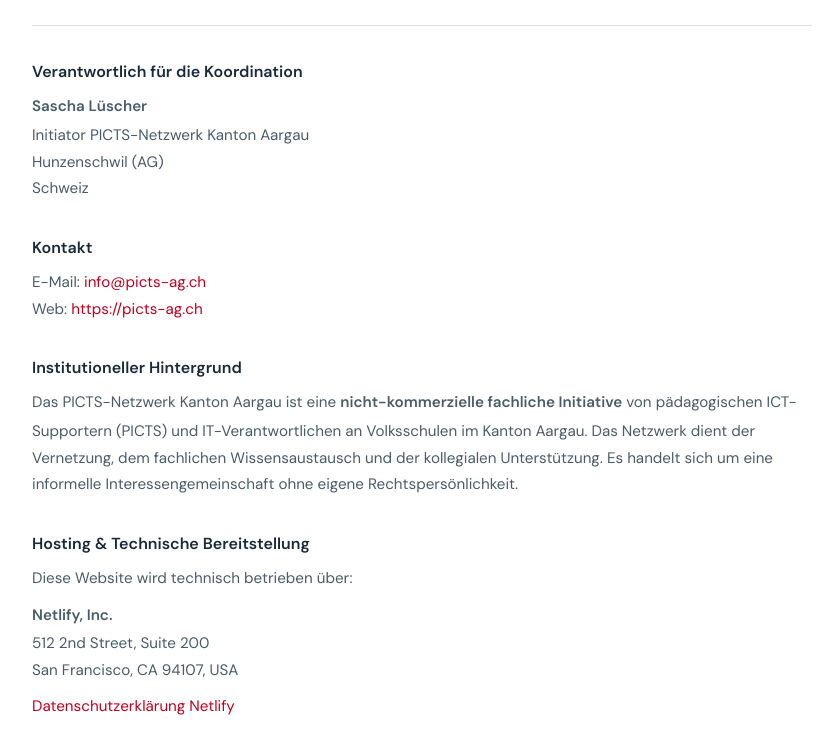
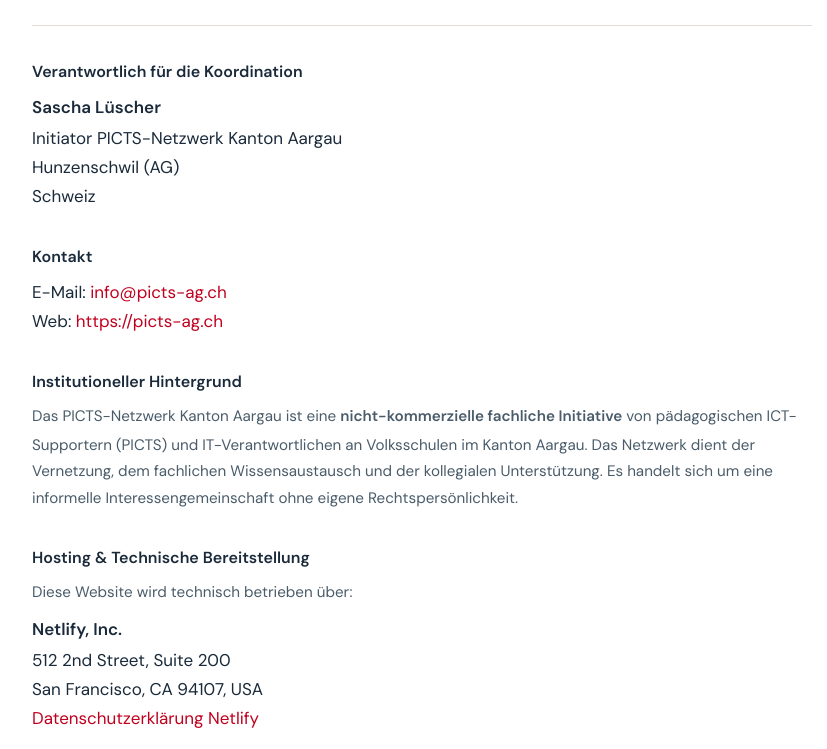
Before and after one commit to KI-Lehrer/picts-ag, a plain HTML site: page impressum.html in a window 1280 px wide. Shown: the part 284-1033 px from the top of the page, without its empty margins (218-1045 px from the left). Drawn offline with Linux system fonts and the light colour scheme.

Commit message:
Impressum: Strukturelle Trennung finalisiert, Footer bereinigt (Jahreszahl entfernt)

```diff
--- a/impressum.html
+++ b/impressum.html
@@ -34,32 +34,32 @@
     <div class="legal-divider"></div>
 
     <h3>Verantwortlich für die Koordination</h3>
-    <p>
+    <div class="legal-address">
       <strong>Sascha Lüscher</strong><br>
       Initiator PICTS-Netzwerk Kanton Aargau<br>
       Hunzenschwil (AG)<br>
       Schweiz
-    </p>
+    </div>
 
     <h3>Kontakt</h3>
-    <p>
-      E-Mail: <a href="mailto:info@picts-ag.ch">info@picts-ag.ch</a><br>
-      Web: <a href="https://picts-ag.ch">https://picts-ag.ch</a>
-    </p>
+    <div class="legal-contact">
+      <div>E-Mail: <a href="mailto:info@picts-ag.ch">info@picts-ag.ch</a></div>
+      <div>Web: <a href="https://picts-ag.ch">https://picts-ag.ch</a></div>
+    </div>
 
     <h3>Institutioneller Hintergrund</h3>
     <p>Das PICTS-Netzwerk Kanton Aargau ist eine <strong>nicht-kommerzielle fachliche Initiative</strong> von pädagogischen ICT-Supportern (PICTS) und IT-Verantwortlichen an Volksschulen im Kanton Aargau. Das Netzwerk dient der Vernetzung, dem fachlichen Wissensaustausch und der kollegialen Unterstützung. Es handelt sich um eine informelle Interessengemeinschaft ohne eigene Rechtspersönlichkeit.</p>
 
     <h3>Hosting & Technische Bereitstellung</h3>
     <p>Diese Website wird technisch betrieben über:</p>
-    <p>
+    <div class="legal-hosting">
       <strong>Netlify, Inc.</strong><br>
       512 2nd Street, Suite 200<br>
       San Francisco, CA 94107, USA
-    </p>
-    <p>
+    </div>
+    <div class="legal-hosting-link">
       <a href="https://www.netlify.com/privacy/" target="_blank" rel="noopener noreferrer">Datenschutzerklärung Netlify</a>
-    </p>
+    </div>
 
     <h3>Haftungsausschluss</h3>
     <p>Sämtliche Inhalte wurden mit grösstmöglicher Sorgfalt erstellt. Der Betreiber übernimmt jedoch keine Gewähr für die Richtigkeit, Vollständigkeit und Aktualität der bereitgestellten Informationen. Haftungsansprüche gegen den Betreiber für Schäden materieller oder ideeller Art, die durch die Nutzung oder Nichtnutzung der dargebotenen Informationen bzw. durch die Nutzung fehlerhafter und unvollständiger Informationen verursacht wurden, sind grundsätzlich ausgeschlossen.</p>
@@ -76,13 +76,13 @@
 </section>
 <!-- FOOTER -->
 <footer>
-  <p><strong>PICTS-Netzwerk Kanton Aargau</strong> · 2026</p>
+  <p><strong>PICTS-Netzwerk Kanton Aargau</strong></p>
   <p class="footer-tagline">Fachliche Vernetzung für pädagogische ICT-Supporter und IT-Verantwortliche im Kanton Aargau.</p>
   <div class="footer-links">
     <a href="impressum.html">Impressum</a>
-    <span class="footer-sep">|</span>
+    <span class="footer-sep">&nbsp;·&nbsp;</span>
     <a href="datenschutz.html">Datenschutz</a>
-    <span class="footer-sep">|</span>
+    <span class="footer-sep">&nbsp;·&nbsp;</span>
     <a href="mailto:info@picts-ag.ch">info@picts-ag.ch</a>
   </div>
   <p class="footer-notice">Verantwortlich für die Koordination: Sascha Lüscher, Hunzenschwil (AG)</p>
```
Also changed, not shown: datenschutz.html (+3 -3 lines), index.html (+3 -3 lines).
